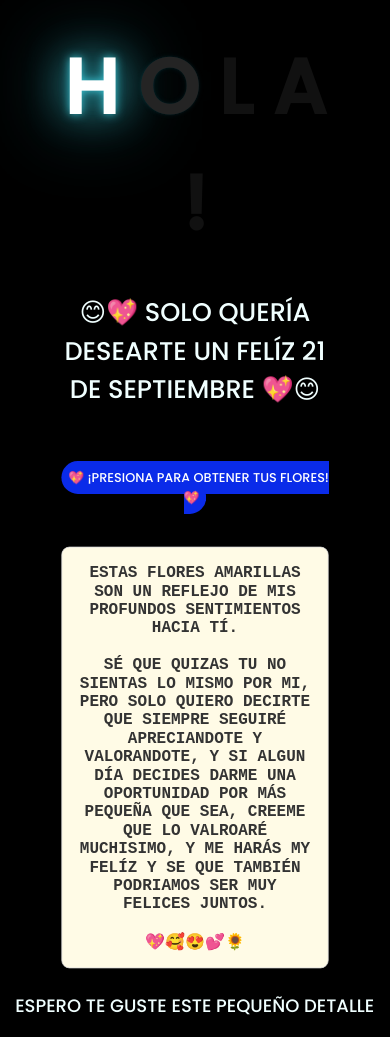
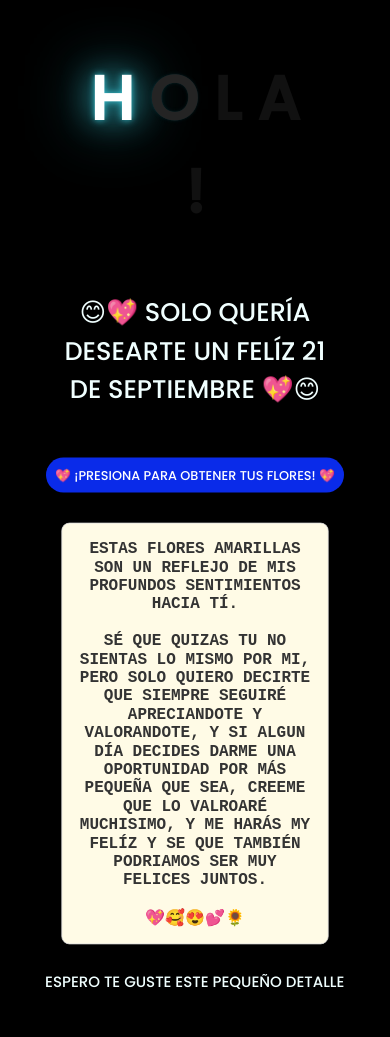
Before and after one commit to ElGaboCraft/flores_septiembre, a plain HTML site: page index.html in a window 390 px wide. After the commit the page ends 1008 px from the top, so only its background shows below. Drawn offline with Linux system fonts and the light colour scheme.

Commit message:
Ultima Subida!

```diff
--- a/css/style.css
+++ b/css/style.css
@@ -27,12 +27,16 @@
         font-size: 6rem;
         font-weight: 900;
         text-transform: uppercase;
+        scale: 80%;
     }
     .button a{
         text-transform: uppercase;
         text-decoration: none;
-        font-size: 1rem;
+        font-size: 0.8rem;
         color: #111;
+    }
+    .button {
+        scale: 125%;
     }
     .description{
         font-size: 2rem;
@@ -50,7 +54,7 @@
         font-size: 15px;
         text-transform: uppercase;
         text-align: center;
-        scale: 150%;
+        scale: 125%;
     }
 }
 @media only screen and (min-width: 601px) {
```
